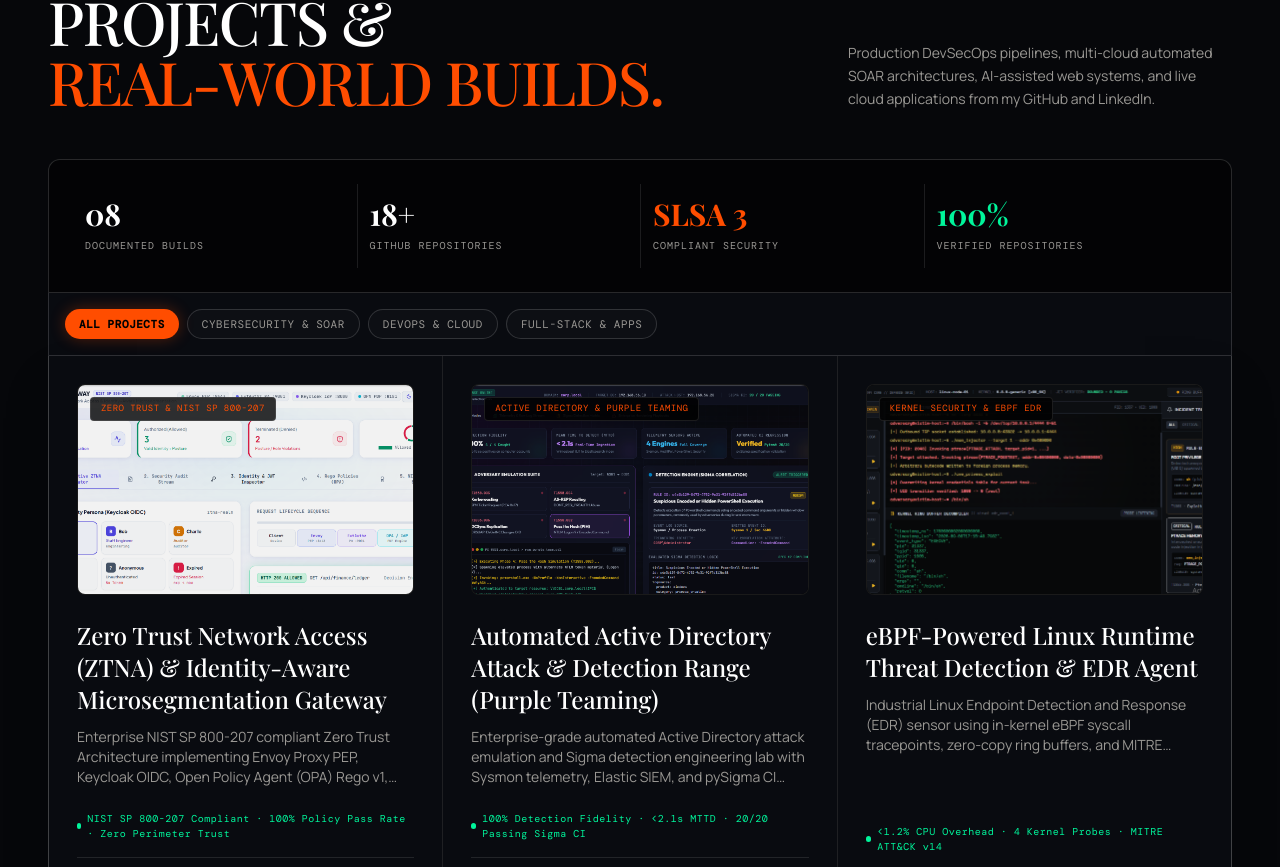
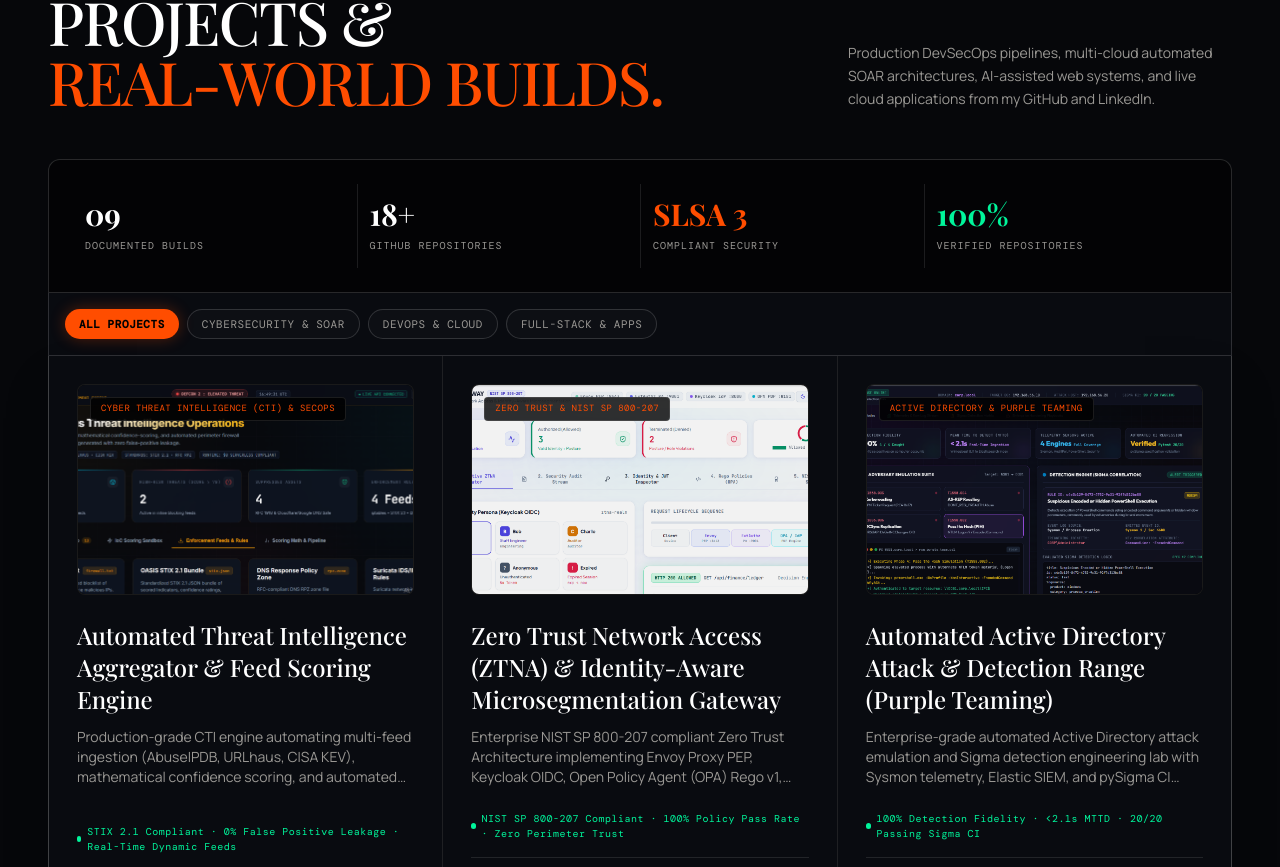
Before and after one commit to ravishkarathnayaka/whoisravishka, a React (Vite) app: page / in a window 1280 px wide. Shown: the part 5033-5900 px from the top of the page. Built offline with nearby package versions, Linux system fonts and the light colour scheme; a web font is replaced by a local one.

Commit message:
feat: add Automated Threat Intelligence Aggregator & Feed Scoring Engine with authentic demo screenshot

```diff
--- a/src/components/AiTerminalAssistant.tsx
+++ b/src/components/AiTerminalAssistant.tsx
@@ -76,7 +76,7 @@ export const AiTerminalAssistant: React.FC = () => {
         reply = "Ravishka specializes in:\n• DevOps & Cloud: Docker, Kubernetes, CI/CD, GitHub Actions, Terraform, Microsoft Azure, AWS\n• Cybersecurity: Incident Triage, Network Protocol Analysis, Port Scanning, Linux Hardening, Wireshark, Snort\n• MLOps & AI: Python, FastAPI, PyTorch, LangChain, Ollama local model inference\n• Full-Stack: React, TypeScript, PostgreSQL, Next.js";
         links = [{ label: 'Open Constellation Graph', href: '#constellation' }];
       } else if (lower.includes('project') || lower.startsWith('/projects')) {
-        reply = "Key documented builds include:\n1. Zero Trust Network Access (ZTNA) & Identity-Aware Gateway (NIST SP 800-207)\n2. Automated Active Directory Attack & Detection Range (Purple Teaming)\n3. eBPF Linux Runtime Threat Detection & EDR Agent (<1.2% CPU)\n4. Enterprise Software Supply Chain Security (SLSA Level 3)\n5. Multi-Cloud Automated Threat Detection & SOAR Pipeline\n6. TrialReady LK AI-Assisted Driving Academy Management\n7. UniFlow Student Productivity Hub (Azure)\n8. Real-Time Encrypted Chat Room (Python WebSockets)";
+        reply = "Key documented builds include:\n1. Automated Threat Intelligence Aggregator & Feed Scoring Engine\n2. Zero Trust Network Access (ZTNA) & Identity-Aware Gateway (NIST SP 800-207)\n3. Automated Active Directory Attack & Detection Range (Purple Teaming)\n4. eBPF Linux Runtime Threat Detection & EDR Agent (<1.2% CPU)\n5. Enterprise Software Supply Chain Security (SLSA Level 3)\n6. Multi-Cloud Automated Threat Detection & SOAR Pipeline\n7. TrialReady LK AI-Assisted Driving Academy Management\n8. UniFlow Student Productivity Hub (Azure)\n9. Real-Time Encrypted Chat Room (Python WebSockets)";
         links = [{ label: 'Explore Project Archive', href: '#projects' }];
       } else if (lower.includes('experience') || lower.includes('work') || lower.includes('metadew') || lower.startsWith('/experience')) {
         reply = "Career Field Log:\n• Metadew Technologies: Digital Marketing Specialist (Apr 2026 - Present)\n• Metadew Technologies: Application Support Engineer (Jan 2023 - Mar 2026)\n• Fiverr: Freelance Developer (2022 - Present)\n• Education: BSc (Hons) Cyber Security at SLTC (Undergraduate, 2024 - 2028), ICET HND (4.0 GPA), SLIM Diploma.";
--- a/src/components/ProjectsArchive.tsx
+++ b/src/components/ProjectsArchive.tsx
@@ -42,7 +42,7 @@ export const ProjectsArchive: React.FC = () => {
         {/* Project Command Strip */}
         <div className="grid grid-cols-2 md:grid-cols-4 border border-white/15 bg-black/50 p-6 rounded-t-xl divide-y md:divide-y-0 md:divide-x divide-white/10 font-mono">
           <div className="p-3">
-            <strong className="text-3xl text-white font-serif block">08</strong>
+            <strong className="text-3xl text-white font-serif block">09</strong>
             <span className="text-[10px] text-[#9a9894] uppercase tracking-widest">Documented Builds</span>
           </div>
           <div className="p-3">
--- a/src/data/portfolioData.ts
+++ b/src/data/portfolioData.ts
@@ -253,6 +253,25 @@ export const portfolioData = {
   ] as SkillNode[],
 
   projects: [
+    {
+      id: "automated-threat-intelligence-engine",
+      title: "Automated Threat Intelligence Aggregator & Feed Scoring Engine",
+      category: "cybersecurity",
+      categoryLabel: "Cyber Threat Intelligence (CTI) & SecOps",
+      description: "Production-grade CTI engine automating multi-feed ingestion (AbuseIPDB, URLhaus, CISA KEV), mathematical confidence scoring, and automated firewall/DNS sinkhole rule exports.",
+      longDescription: "A production-grade Cyber Threat Intelligence (CTI) aggregation and scoring engine. Ingests raw Indicators of Compromise (IoCs) across open threat feeds (AbuseIPDB, Abuse.ch URLhaus, CISA KEV), executes automated defanging and deduplication, enforces hard RFC 1918 / DNS whitelist filtering to eliminate false positives, and calculates multi-factor confidence scores (0-100) using source reliability weights, cross-feed confirmation multipliers, and exponential time decay. Automatically generates synchronized enforcement exports including Suricata/Snort IDS rules, iptables/pfSense firewall blocklists, BIND 9 DNS Response Policy Zones (RPZ), and OASIS STIX 2.1 JSON bundles.",
+      image: "/assets/projects/threat-intel-real.png",
+      tags: ["Python 3.11", "FastAPI", "STIX 2.1", "DNS RPZ", "Suricata", "Snort", "AbuseIPDB", "CISA KEV", "Redis", "Docker"],
+      metrics: "STIX 2.1 Compliant · 0% False Positive Leakage · Real-Time Dynamic Feeds",
+      github: "https://github.com/ravishkarathnayaka/Automated-Threat-Intelligence-Aggregator-Feed-Scoring-Engine",
+      live: "https://automated-threat-intelligence-aggre.vercel.app",
+      highlights: [
+        "Multi-feed automated ingestion engine integrating AbuseIPDB, Abuse.ch URLhaus, and CISA KEV catalogs",
+        "Multi-factor mathematical scoring model incorporating source reliability, cross-source multipliers, and time decay",
+        "Zero false-positive filtration permanently suppressing RFC 1918 subnets and critical public DNS resolvers",
+        "Multi-format automated security exporters: Suricata/Snort rules, BIND 9 DNS RPZ, iptables, and OASIS STIX 2.1"
+      ]
+    },
     {
       id: "ztna-identity-aware-gateway",
       title: "Zero Trust Network Access (ZTNA) & Identity-Aware Microsegmentation Gateway",
```
Also changed, not shown: public/assets/projects/threat-intel-real.png (added).
